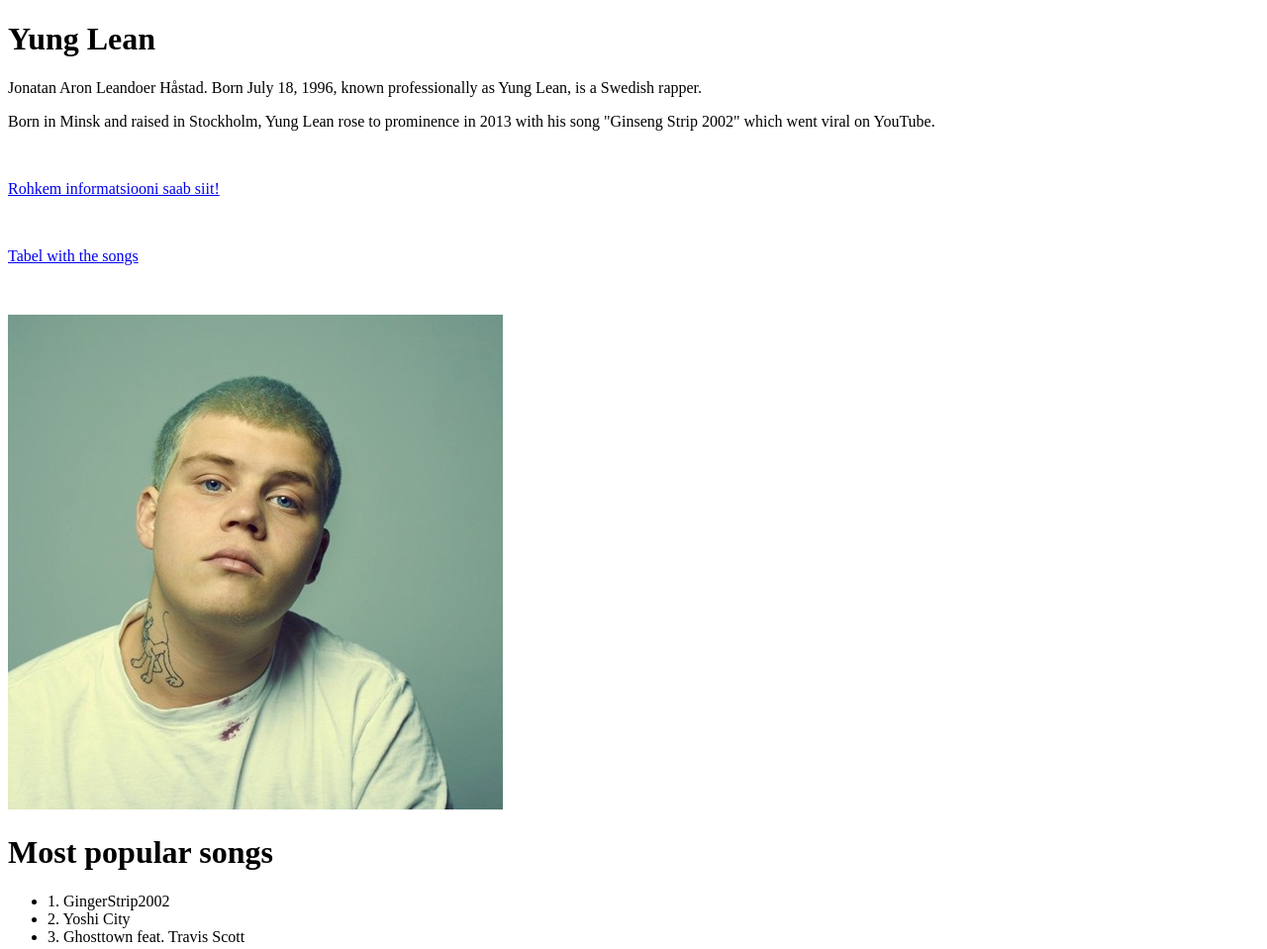
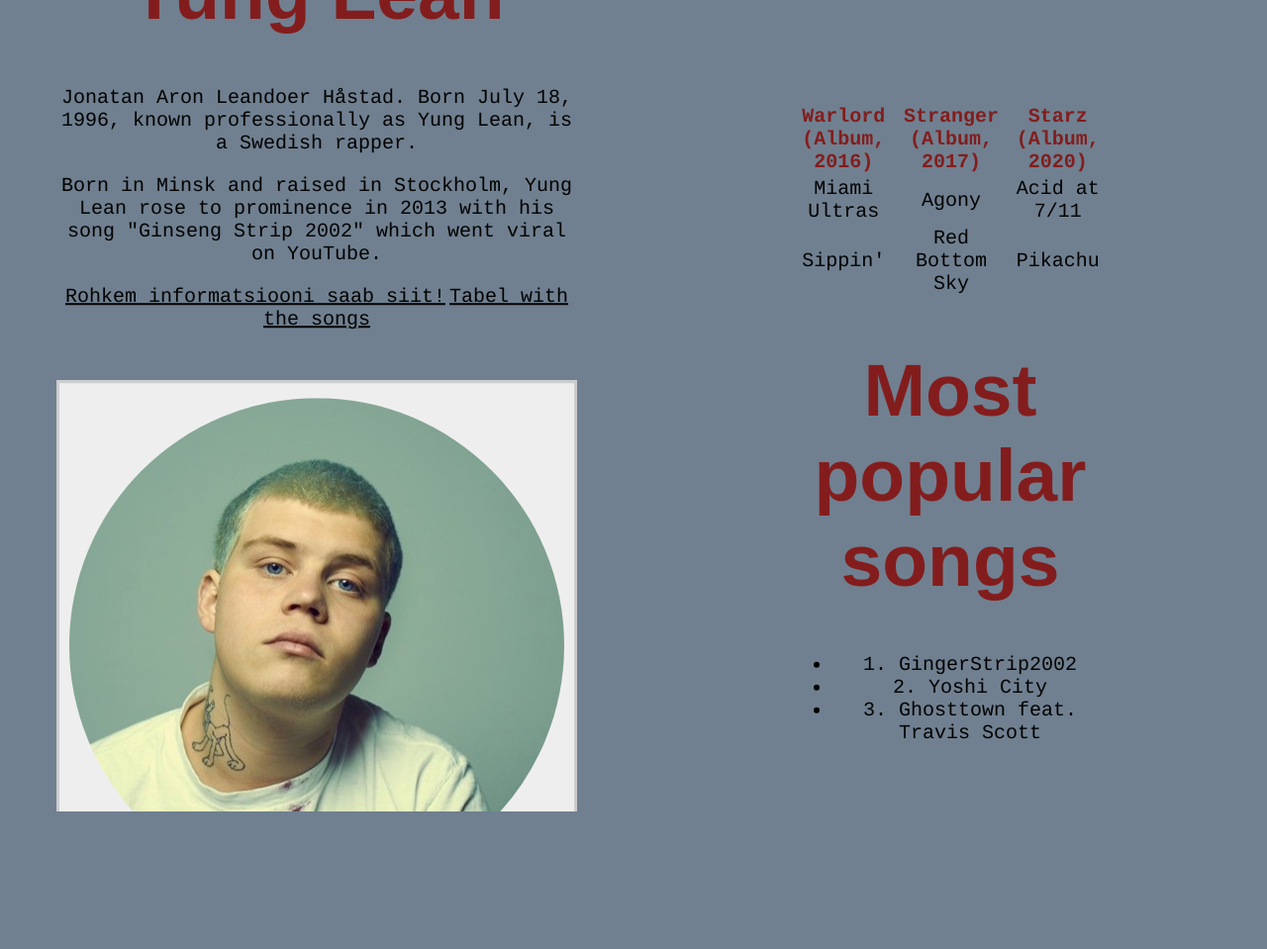
Before and after one commit to SateBabi333/Veebileht, a plain HTML site: page index.html in a window 1280 px wide. Shown: the whole page at 99% size. After the commit the page ends 800 px from the top, so only its background shows below. Drawn offline with Linux system fonts and the light colour scheme.

Commit message:
HTML ja CSS tööleht

```diff
--- a/index.html
+++ b/index.html
@@ -3,29 +3,102 @@
 <head>
 <title>Lehe päis</title>
 </head>
-<body>
+<body style="background-color: slategray;">
 
-<div>
-    <h1>Yung Lean</h1>
-    <p>Jonatan Aron Leandoer Håstad. Born July 18, 1996, known professionally as Yung Lean, is a Swedish rapper.</p>
-    <p>Born in Minsk and raised in Stockholm, Yung Lean rose to prominence in 2013 with his song "Ginseng Strip 2002" which went viral on YouTube.</p>
-    <p>&nbsp;</p>
-    <a href="https://en.wikipedia.org/wiki/Yung_Lean"> Rohkem informatsiooni saab siit!</a>
-    <p>&nbsp;</p>
-    <a href="file:///C:/Users/nikis/OneDrive/T%C3%B6%C3%B6laud/Veebileht/Veebileht/index2.html"> Tabel with the songs</a>
-    <p>&nbsp;</p>
-    <img src="yunglean.jpg" alt="Yung Leandoer">
+<style>
+    .frame {
+        width: 500px;
+        height: 500px;
+        border: 3px solid #ccc;
+        background: #eee;
+        margin: auto;
+        padding: 15px 10px;
+    }
+    img {
+        width: 100%;
+        height: 100%;
+    }
+    .split {
+  height: 100%;
+  width: 50%;
+  position: fixed;
+  z-index: 1;
+  top: 0;
+  overflow-x: hidden;
+  padding-top: 20px;
+}
+
+/* Control the left side */
+.left {
+  left: 0;
+}
+
+/* Control the right side */
+.right {
+  right: 0;
+}
+
+/* If you want the content centered horizontally and vertically */
+.centered {
+  position: absolute;
+  top: 50%;
+  left: 50%;
+  transform: translate(-50%, -50%);
+  text-align: center;
+}
+
+/* Style the image inside the centered container, if needed */
+.centered img {
+  border-radius: 50%;
+}
+</style>
+
+<div class="split left">
+    <div class="centered">
+        <h1 style = "color:#831d1d; font-family: fantasy; font-size:75px;">Yung Lean</h1>
+        <p style = "color:#000000; font-family: courier; font-size:20px;">Jonatan Aron Leandoer Håstad. Born July 18, 1996, known professionally as Yung Lean, is a Swedish rapper.</p>
+        <p style = "color:#000000; font-family: courier; font-size:20px;">Born in Minsk and raised in Stockholm, Yung Lean rose to prominence in 2013 with his song "Ginseng Strip 2002" which went viral on YouTube.</p>
+        <a style = "color:#000000; font-family: courier; font-size:20px;" href = "https://en.wikipedia.org/wiki/Yung_Lean"> Rohkem informatsiooni saab siit!</a>
+        <a style = "color:#000000; font-family: courier; font-size:20px;" href="file:///C:/Users/nikis/OneDrive/T%C3%B6%C3%B6laud/Veebileht/Veebileht/index2.html"> Tabel with the songs</a>
+        <p>&nbsp;</p>
+        <div class="frame">
+            <img src="yunglean.jpg" alt="Nature">
+        </div>
+    </div>
 </div>
 
-<div>
-    <h1>Most popular songs</h1>
-    <ul>
-        <li>1. GingerStrip2002</li>
-        <li>2. Yoshi City</li>
-        <li>3. Ghosttown feat. Travis Scott</li>
-    </ul>
+<div class="split right">
+    <div class="centered">
+        <div>
+            <p>&nbsp;</p>
+            <table>
+                <tr>
+                    <th style = "color:#831d1d; font-family: courier; font-size:20px;">Warlord (Album, 2016)</th>
+                    <th style = "color:#831d1d; font-family: courier; font-size:20px;">Stranger (Album, 2017)</th>
+                    <th style = "color:#831d1d; font-family: courier; font-size:20px;">Starz (Album, 2020)</th>
+                </tr>
+                <tr>
+                    <td style = "color:#000000; font-family: courier; font-size:20px;">Miami Ultras</td>
+                    <td style = "color:#000000; font-family: courier; font-size:20px;">Agony</td>
+                    <td style = "color:#000000; font-family: courier; font-size:20px;">Acid at 7/11</td>
+                </tr>
+                <tr>
+                    <td style = "color:#000000; font-family: courier; font-size:20px;">Sippin'</td>
+                    <td style = "color:#000000; font-family: courier; font-size:20px;">Red Bottom Sky</td>
+                    <td style = "color:#000000; font-family: courier; font-size:20px;">Pikachu</td>
+                </tr>
+            </table>
+            <div>
+                <h1 style = "color:#831d1d; font-family: fantasy; font-size:75px;">Most popular songs</h1>
+                <ul>
+                    <li style = "color:#000000; font-family: courier; font-size:20px;">1. GingerStrip2002</li>
+                    <li style = "color:#000000; font-family: courier; font-size:20px;">2. Yoshi City</li>
+                    <li style = "color:#000000; font-family: courier; font-size:20px;">3. Ghosttown feat. Travis Scott</li>
+                </ul>
+            </div>
+        </div>
+    </div>
 </div>
-
 
 </body>
 </html>
```
